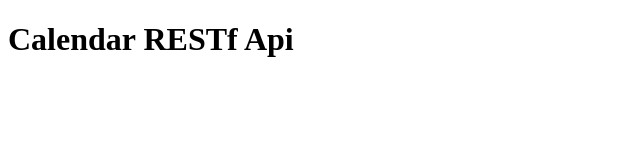
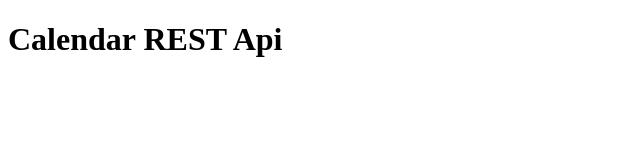
Before and after one commit to ndzalman/Calendar_Server, a plain HTML site: page WebContent/index.html in a window 1280 px wide. Shown: the full height of the page, 0-640 px from the left. Drawn offline with Linux system fonts and the light colour scheme.

Commit message:
Update index.html

```diff
--- a/WebContent/index.html
+++ b/WebContent/index.html
@@ -5,6 +5,6 @@
 <title>Calendar REST Api</title>
 </head>
 <body>
-	<h1> Calendar RESTf Api </h1>
+	<h1> Calendar REST Api </h1>
 </body>
 </html>
```
